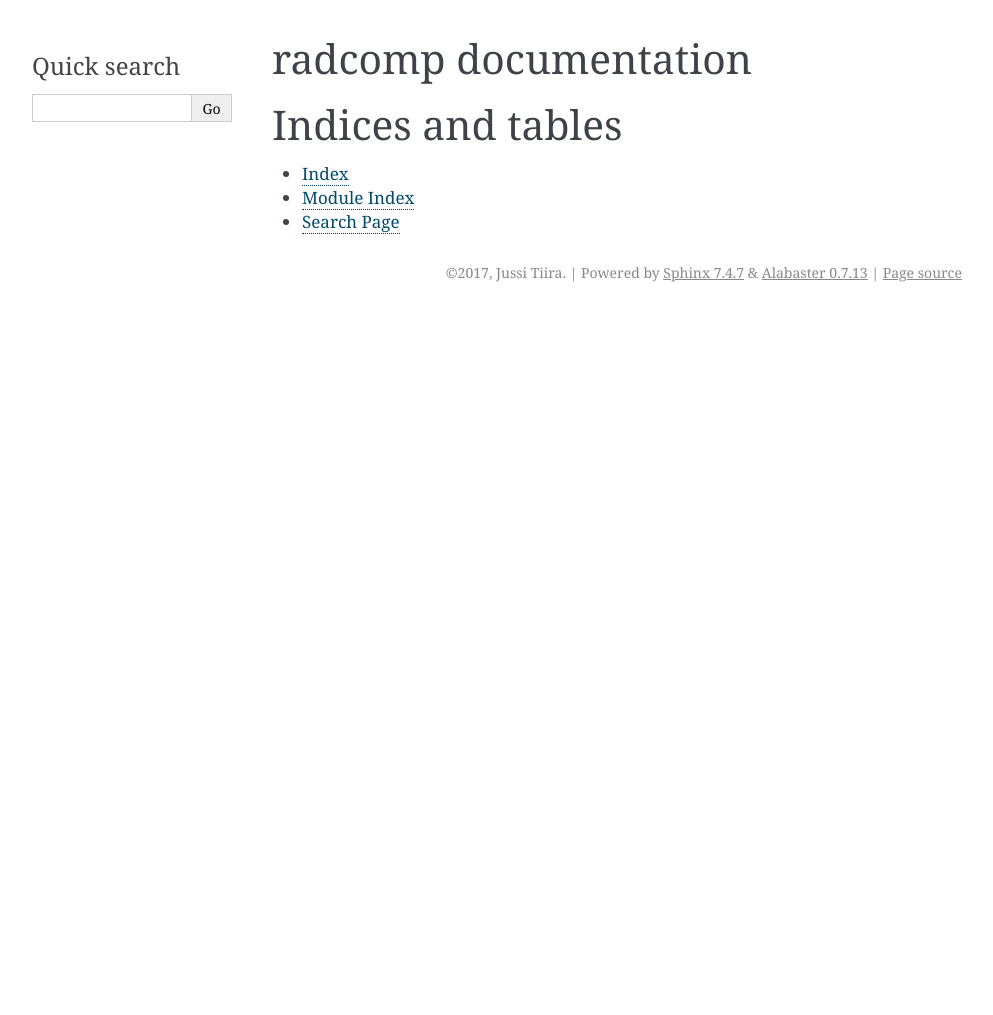
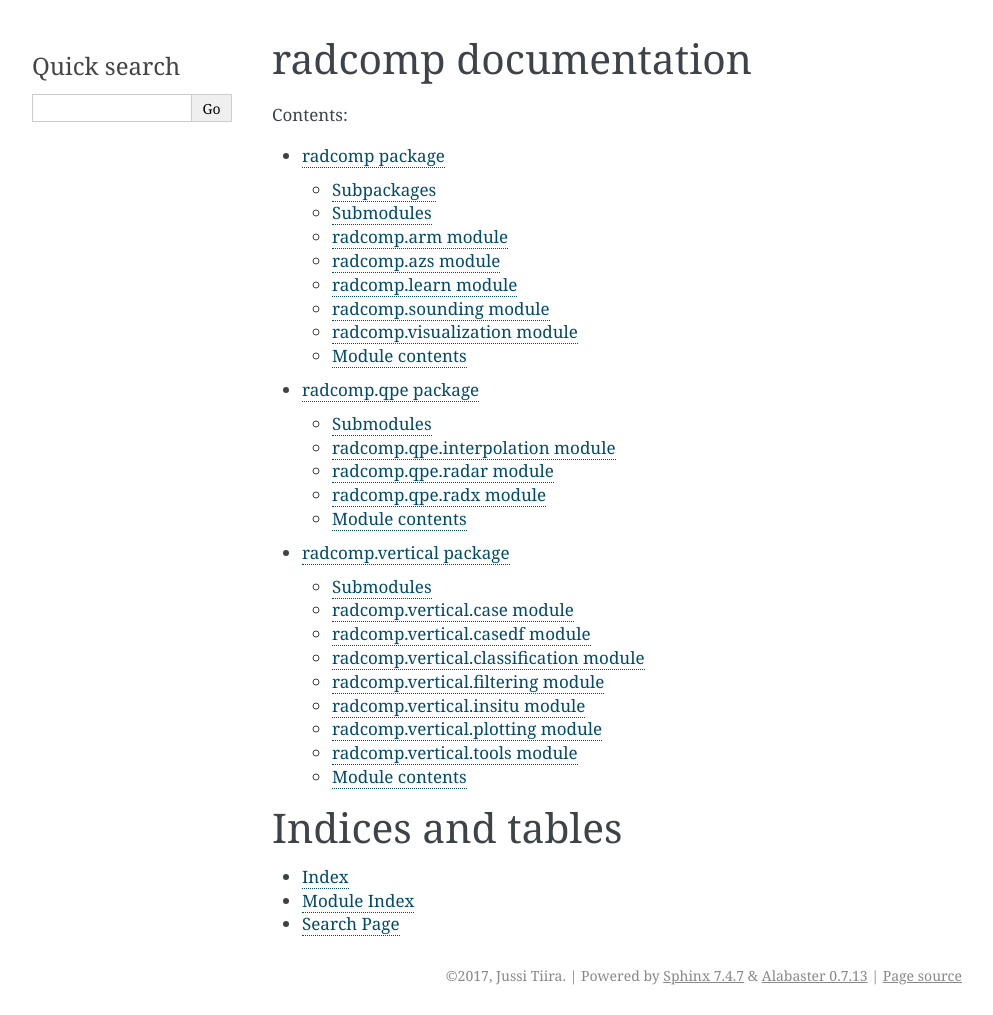
Before and after one commit to juhi24/radcomp, a Sphinx documentation site: the page built from doc/source/index.rst, in a window 1280 px wide. Shown: the whole page, without its empty margins (148-1141 px from the left). Built offline with Sphinx 7.4.7, drawn with Linux system fonts in a browser that asks for light colours; formulas are drawn with MathJax 3; before the commit the page ends 900 px from its top, so only the background shows below that.

Commit message:
easy docs

```diff
--- a/doc/source/index.rst
+++ b/doc/source/index.rst
@@ -10,6 +10,10 @@ radcomp documentation
    :maxdepth: 2
    :caption: Contents:
 
+   radcomp.rst
+   radcomp.qpe.rst
+   radcomp.vertical.rst
+
 
 Indices and tables
 ==================
```
Also changed, not shown: 1 other file.
